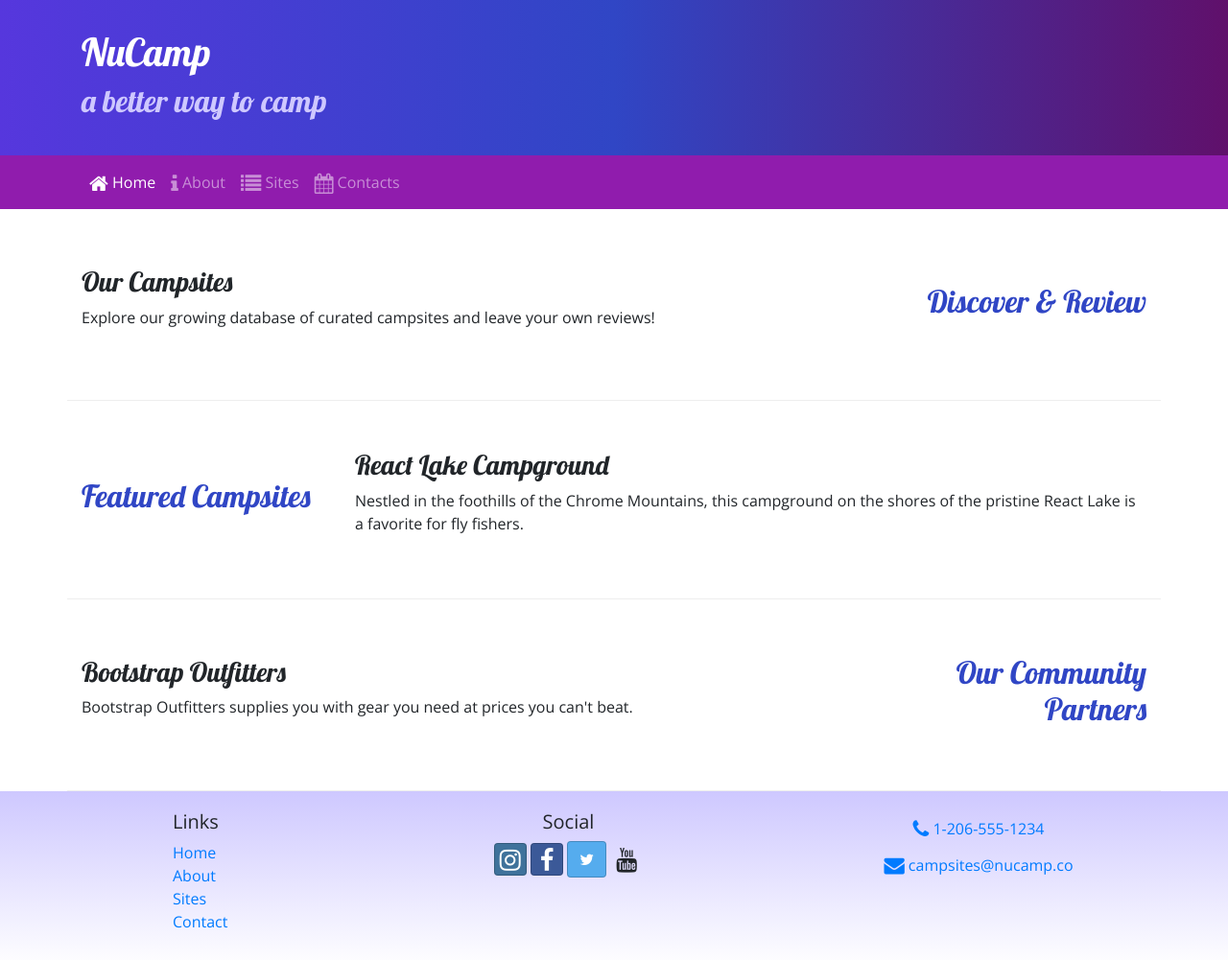
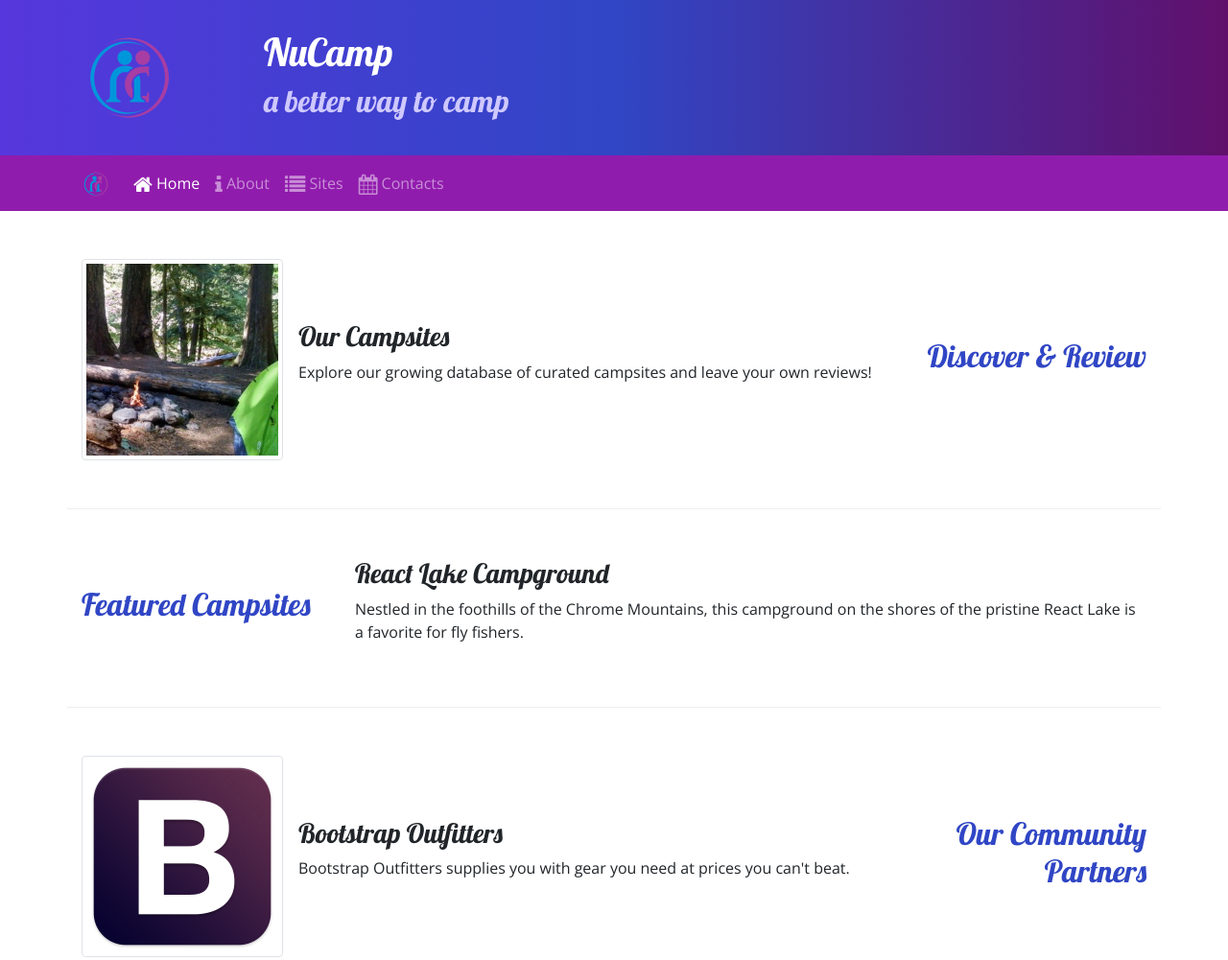
Before and after one commit to Jasmineeortiz411/Nucampsite, a website: page index.html in a window 1280 px wide. Shown: the top 1001 px of the page at 96% size. Drawn offline with nearby package versions, Linux system fonts and the light colour scheme.

Commit message:
Add Images

```diff
--- a/index.html
+++ b/index.html
@@ -22,7 +22,10 @@
 
     <header class="jumbotron jumbotron-fluid">
         <div class="container">
-            <div class="row">
+            <div class="row ">
+                <div class="col-4 col-sm-3 col-md-2 align-self-center">
+                    <img src="img/logo.png" class="img=fluid"/>
+                </div>
                 <div class="col">
                     <h1>NuCamp</h1>
                     <h2>a better way to camp</h2>
@@ -33,9 +36,9 @@
 
     <nav class="navbar navbar-expand-sm navbar-dark sticky-top ">
         <div class="container">
-            <button class="navbar-toggler ml-auto" type="button"
-            data-toggle="collapse" data-target="#nucampNavbar">
-            <span class="navbar-toggler-icon"></span>
+            <a class="navbar-brand" href="#"><img src="img/logo.png" height="30" width="30" /></a>
+            <button class="navbar-toggler" type="button" data-toggle="collapse" data-target="#nucampNavbar">
+                <span class="navbar-toggler-icon"></span>
             </button>
             <div class="collapse navbar-collapse" id="nucampNavbar">
                 <ul class="navbar-nav">
@@ -50,14 +53,18 @@
 
 
     <div class="container">
-        <div class="row row-content
-        align-items-center">
+        <div class="row row-content align-items-center">
             <div class="col-sm-4 order-sm-last col-md-3">
                 <h2 class="text-sm-right">Discover & Review</h2>
             </div>
             <div class="col">
-                <h3>Our Campsites</h3>
-                <p class="d-none d-sm-block">Explore our growing database of curated campsites and leave your own reviews!</p>
+                <div class="media">
+                    <img class="d-flex mr-3 img-thumbnail" src="img/breadcrumb-trail-thumb.jpg" alt="Breadcrumb Trail thumbnail" />
+                    <div class="media-body align-self-center">
+                        <h3>Our Campsites</h3>
+                        <p class="d-none d-sm-block">Explore our growing database of curated campsites and leave your own reviews!</p>
+                    </div>
+                </div>
             </div>
         </div>
 
@@ -78,8 +85,13 @@
                 <h2 class="text-sm-right">Our Community Partners</h2>
             </div>
             <div class="col">
-                <h3>Bootstrap Outfitters</h3>
-                <p class="d-none d-sm-block">Bootstrap Outfitters supplies you with gear you need at prices you can't beat.</p>
+                <div class="media">
+                    <img class="d-flex mr-3 img-thumbnail" src="img/bootstrap-thumb.png" alt="Bootstrap Outfitters" />
+                    <div class="media-body align-self-center">
+                    <h3>Bootstrap Outfitters</h3>
+                        <p class="d-none d-sm-block">Bootstrap Outfitters supplies you with gear you need at prices you can't beat.</p>
+                    </div>
+                </div>
             </div>
         </div>
     </div>
```
Also changed, not shown: aboutus.html (+5 -2 lines), contactus.html (+7 -2 lines), img/bootstrap-thumb.png (added), img/breadcrumb-trail-thumb.jpg (added), img/breadcrumb-trail.jpg (added), img/chrome-river-thumb.jpg (added), img/chrome-river.jpg (added), img/logo.png (added), img/react-lake-thumb.jpg (added), img/react-lake.jpg (added), 1 other file.
